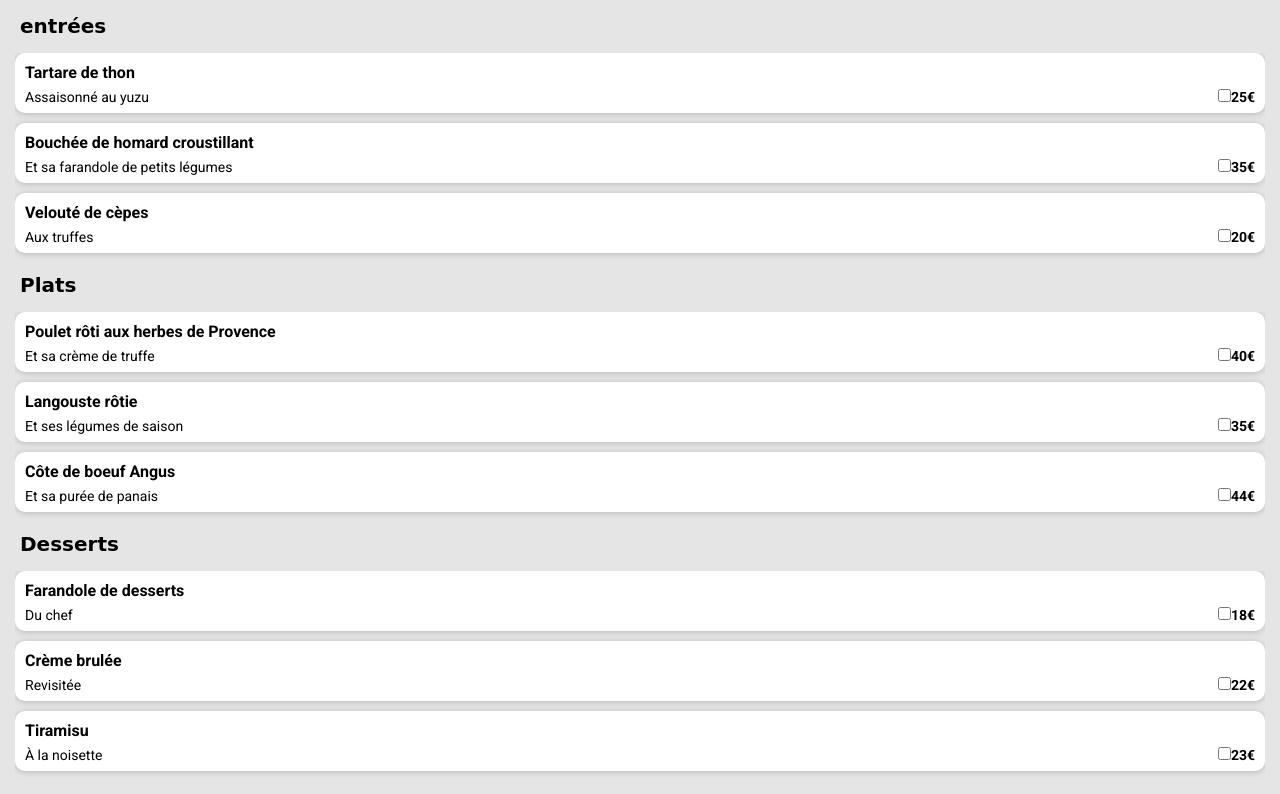
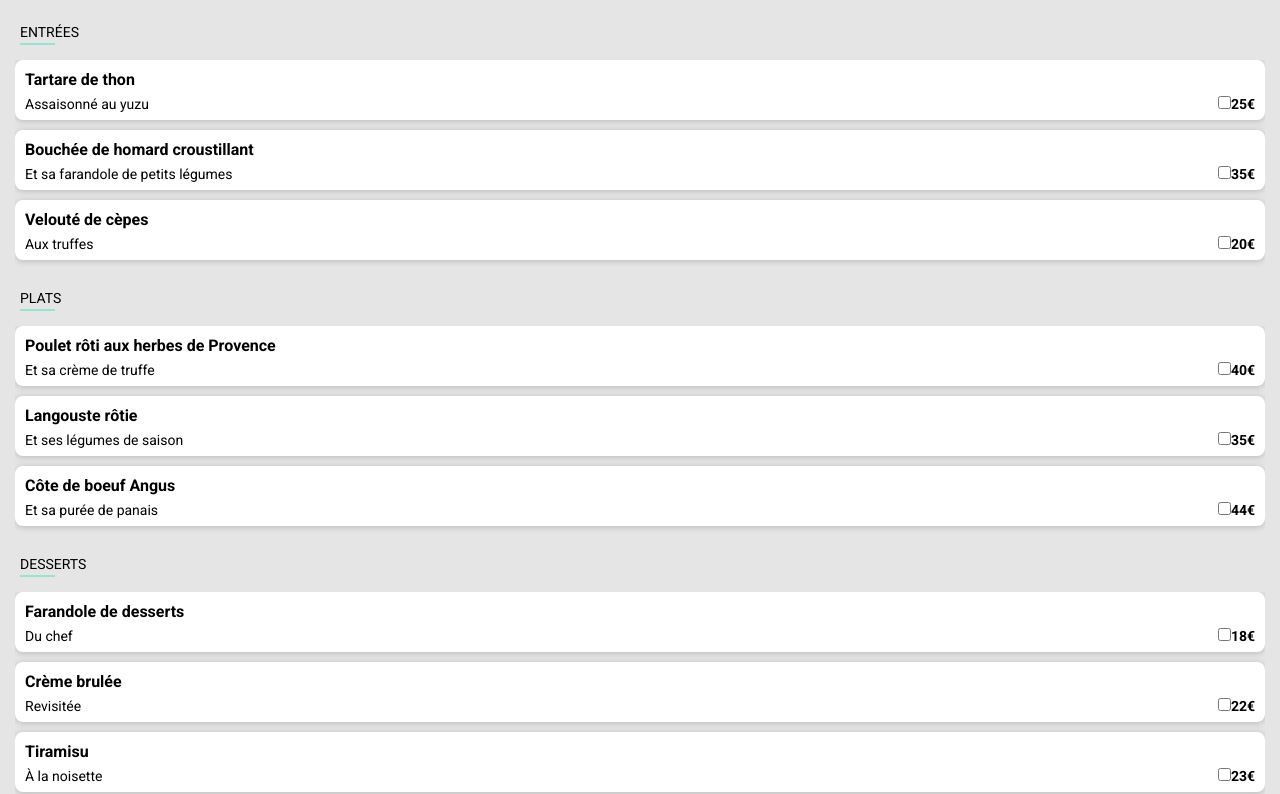
Before and after one commit to Bastardrosset/P3-Bastard-rosset-Xavier, a website: page Restaurants/Le_delice_des_sens.html in a window 1280 px wide. Shown: the part 271-1065 px from the top of the page. Drawn offline with Linux system fonts and the light colour scheme; a web font is replaced by a local one.

Commit message:
Aucuns oublies

```diff
--- a/Restaurants/Le_delice_des_sens.html
+++ b/Restaurants/Le_delice_des_sens.html
@@ -24,7 +24,7 @@
                     <i class="far fa-heart over"></i>
                     <!--<i class="fas fa-heart over-flow"></i>-->
                 </div>
-                <h2>entrées</h2>
+                <h3>entrées</h3>
                 <div class="entrees">
                     <ul>
                         <li>
@@ -41,7 +41,7 @@
                         </li>
                     </ul>
                 </div>
-                <h2>Plats</h2>
+                <h3>Plats</h3>
                 <div class="plats">
                     <ul>
                         <li>
@@ -58,7 +58,7 @@
                         </li>
                     </ul>
                 </div>
-                <h2>Desserts</h2>
+                <h3>Desserts</h3>
                 <div class="desserts">
                     <ul>
                         <li>
--- a/main.scss
+++ b/main.scss
@@ -314,8 +314,6 @@ header p {
 }
 .header_pages{
   @extend %header_pages;
-  & h1{
-  }
 }
 .representative_photo{
   width: 100%;
@@ -381,17 +379,11 @@ header p {
          height: 60px;
          padding: 10px;
          background-color: $color-white;
-         border-radius: 10px;
+         border-radius: 8px;
          margin-bottom: 10px;
          box-shadow: 0px 1px 6px $color-gray;
          transform: translateY(-250px) scale(0);
          text-overflow: ellipsis;
-         &:nth-child(1),
-         &:nth-child(2),
-         &:nth-child(3),
-         &:nth-child(4){
-           display: inline-block;
-         }
           &:nth-child(1){
             animation-name: cascade_1;
             animation-delay: 10ms;
@@ -430,7 +422,7 @@ header p {
               }}&:nth-child(4){
                 animation-name: cascade_4;
                 animation-delay: 10ms;
-                animation-delay: .5s;
+                animation-delay: .7s;
                 animation-duration: .3s;
                 animation-timing-function: ease;
                 animation-fill-mode: forwards;
@@ -439,11 +431,6 @@ header p {
                 100%{
                   transform: translateY(0px) scale(1);
                }}
-        @keyframes ghost{
-                from{
-                  transform: translateY(0) scale(1);
-                }
-              }
        }
   }
   & p{
```
Also changed, not shown: dist/main.css.
